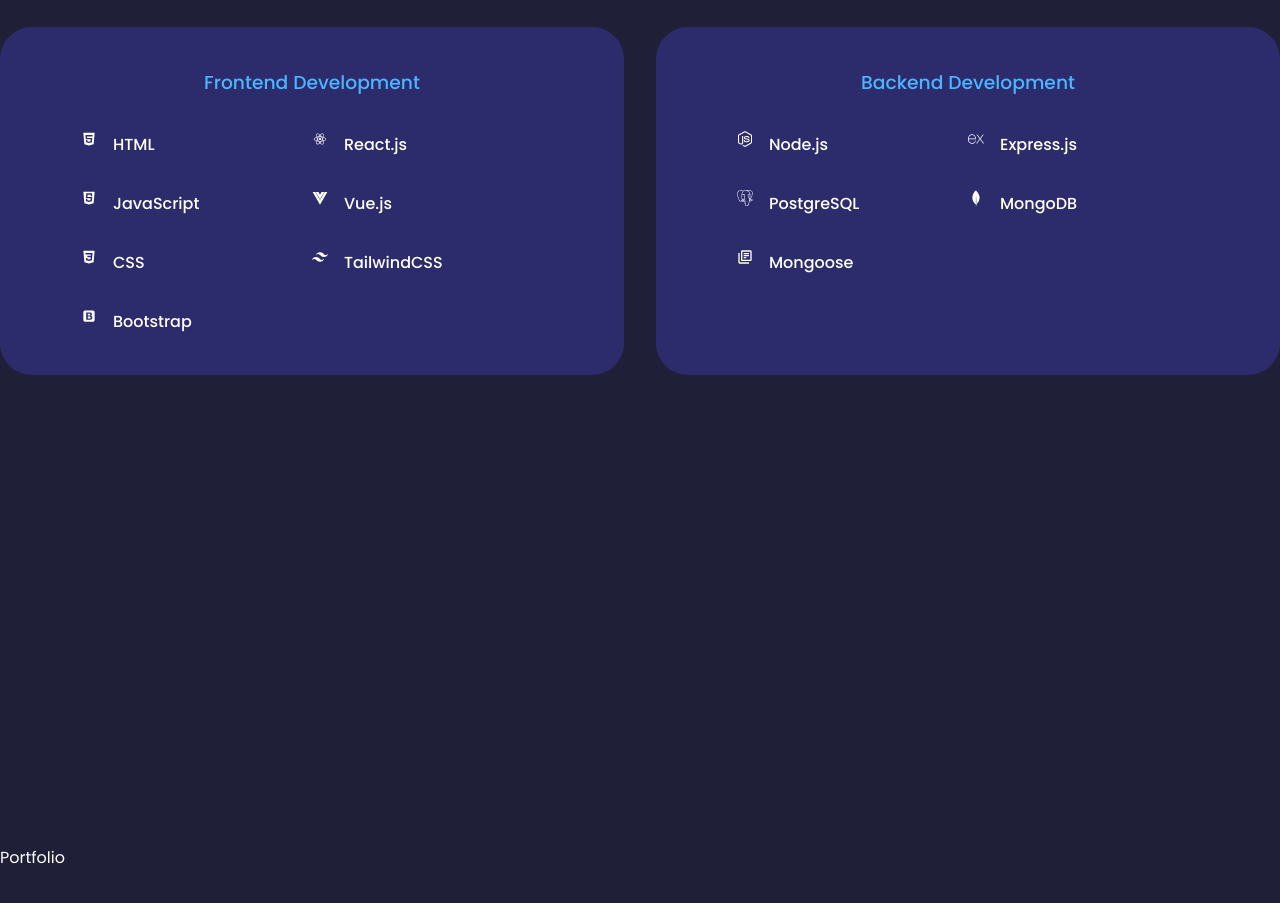
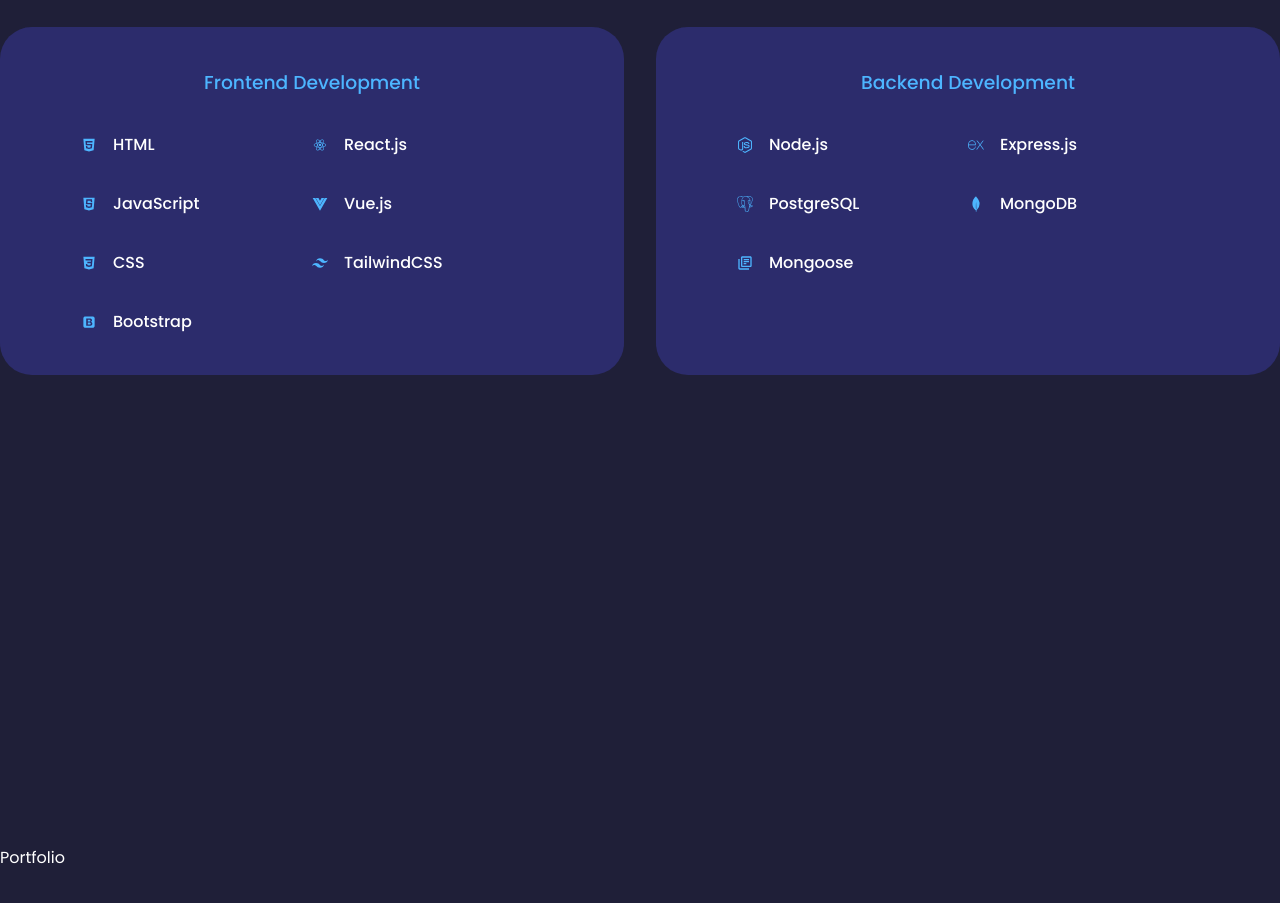
Before and after one commit to greensharpie/kevin-blanco, a React (Create React App) app: page / in a window 1280 px wide. Shown: the part 1940-2843 px from the top of the page. Built offline with nearby package versions, Linux system fonts and the light colour scheme.

Commit message:
experience css. Aligned icons with text

```diff
--- a/src/components/experience/Experience.jsx
+++ b/src/components/experience/Experience.jsx
@@ -21,43 +21,43 @@
           <h3>Frontend Development</h3>
           <div className='experience__content'>
             <article className='experience__details'>
-              <DiHtml5/>
+              <DiHtml5 className='experience__details-icon'/>
               <div>
               <h4>HTML</h4>
               </div>
             </article>
             <article className='experience__details'>
-              <DiReact/>
+              <DiReact className='experience__details-icon'/>
               <div>
               <h4>React.js</h4>
               </div>
             </article>
             <article className='experience__details'>
-              <DiJavascript/>
+              <DiJavascript className='experience__details-icon'/>
               <div>
               <h4>JavaScript</h4>
               </div>
             </article>
             <article className='experience__details'>
-              <RiVuejsFill/>
+              <RiVuejsFill className='experience__details-icon'/>
               <div>
               <h4>Vue.js</h4>
               </div>
             </article>
             <article className='experience__details'>
-              <DiCss3/>
+              <DiCss3 className='experience__details-icon'/>
               <div>
               <h4>CSS</h4>
               </div>
             </article>
             <article className='experience__details'>
-              <SiTailwindcss/>
+              <SiTailwindcss className='experience__details-icon'/>
               <div>
               <h4>TailwindCSS</h4>
               </div>
             </article>
             <article className='experience__details'>
-              <DiBootstrap/>
+              <DiBootstrap className='experience__details-icon'/>
               <div>
               <h4>Bootstrap</h4>
               </div>
@@ -69,31 +69,31 @@
         <h3>Backend Development</h3>
           <div className='experience__content'>
             <article className='experience__details'>
-              <FaNodeJs/>
+              <FaNodeJs className='experience__details-icon'/>
               <div>
               <h4>Node.js</h4>
               </div>
             </article>
             <article className='experience__details'>
-              <SiExpress/>
+              <SiExpress className='experience__details-icon'/>
               <div>
               <h4>Express.js</h4>
               </div>
             </article>
             <article className='experience__details'>
-              <SiPostgresql/>
+              <SiPostgresql className='experience__details-icon'/>
               <div>
               <h4>PostgreSQL</h4>
               </div>
             </article>
             <article className='experience__details'>
-              <SiMongodb/>
+              <SiMongodb className='experience__details-icon'/>
               <div>
               <h4>MongoDB</h4>
               </div>
             </article>
             <article className='experience__details'>
-              <MdOutlineLibraryBooks/>
+              <MdOutlineLibraryBooks className='experience__details-icon'/>
               <div>
               <h4>Mongoose</h4>
               </div>
--- a/src/components/experience/experience.css
+++ b/src/components/experience/experience.css
@@ -34,3 +34,8 @@
   display: flex;
   gap: 1rem;
 }
+
+.experience__details-icon {
+  margin-top: 6px;
+  color: var(--color-primary);
+}
```
